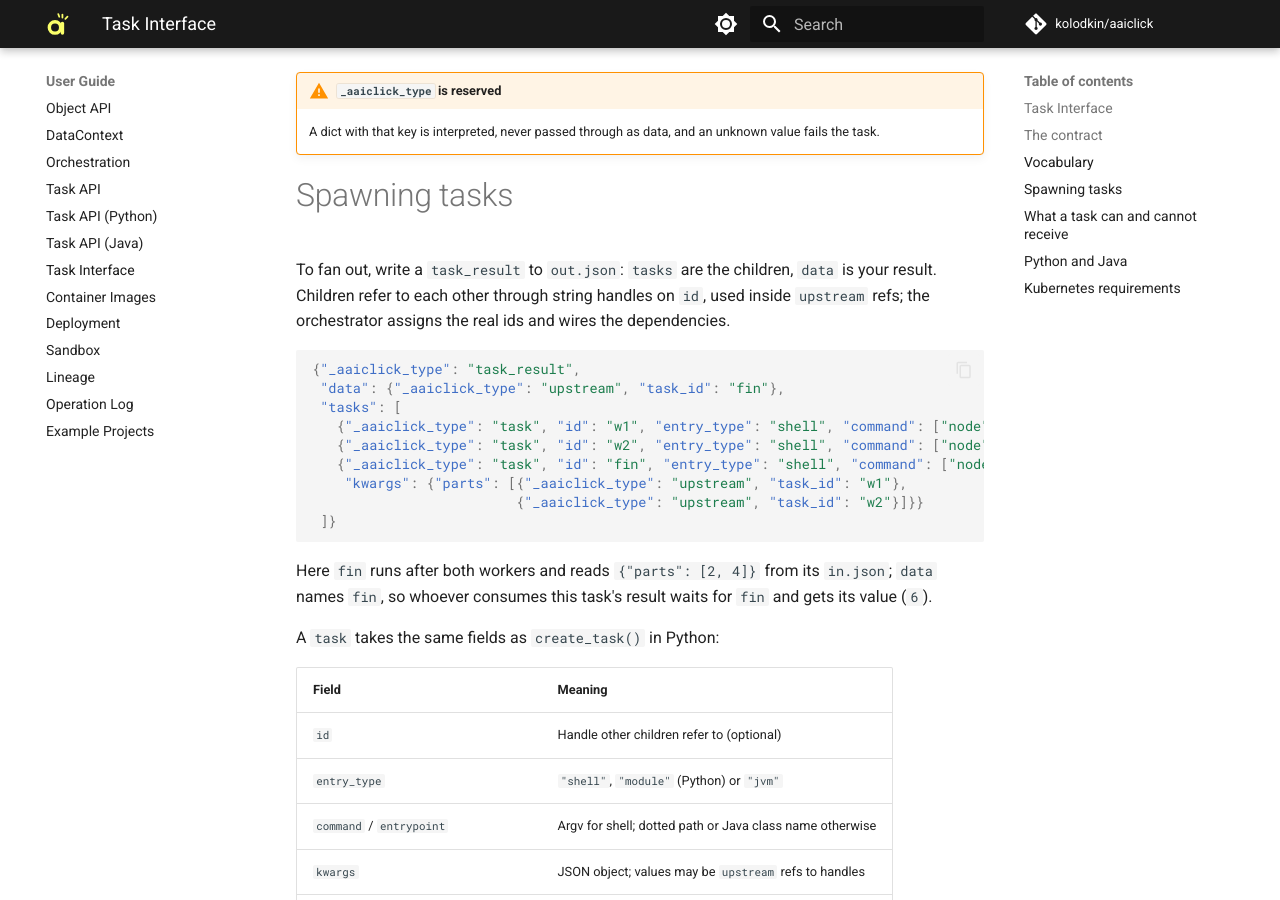
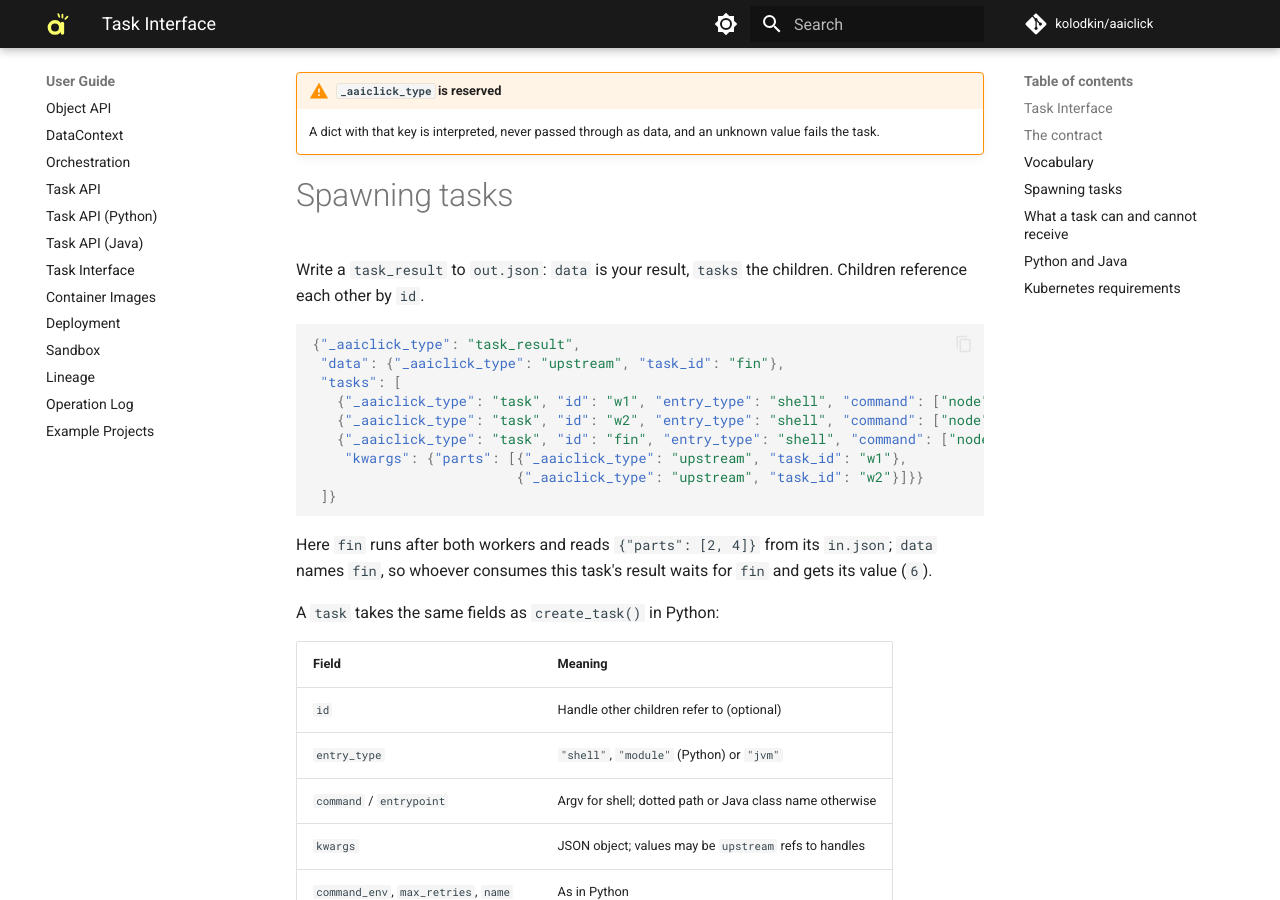
Before and after one commit to kolodkin/aaiclick, an MkDocs documentation site: the page built from docs/user_guide/task_interface.md, in a window 1280 px wide and 900 px high, scrolled down 1942 px. Built offline with MkDocs 1.6.1 and Material for MkDocs 9.7.7, drawn with Linux system fonts in a browser that asks for light colours; comment, search, counter and statistics services are not loaded.

Commit message:
Shorten the spawning-tasks intro
Co-Authored-By: Claude Opus 5.5 <noreply@anthropic.com>
Claude-Session: https://claude.ai/code/session_01HxLiG2aWESed1kiU4zjXDm

````diff
--- a/docs/user_guide/task_interface.md
+++ b/docs/user_guide/task_interface.md
@@ -72,10 +72,8 @@ reserved key `_aaiclick_type` is one of these shapes:
 
 # Spawning tasks
 
-To fan out, write a `task_result` to `out.json`: `tasks` are the children,
-`data` is your result. Children refer to each other through string handles
-on `id`, used inside `upstream` refs; the orchestrator assigns the real ids
-and wires the dependencies.
+Write a `task_result` to `out.json`: `data` is your result, `tasks` the
+children. Children reference each other by `id`.
 
 ```json
 {"_aaiclick_type": "task_result",
````
